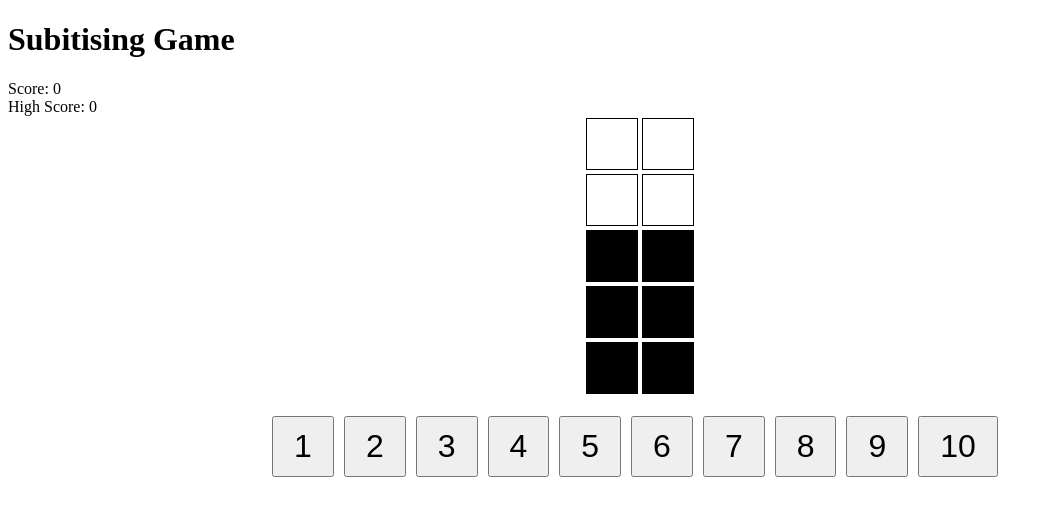
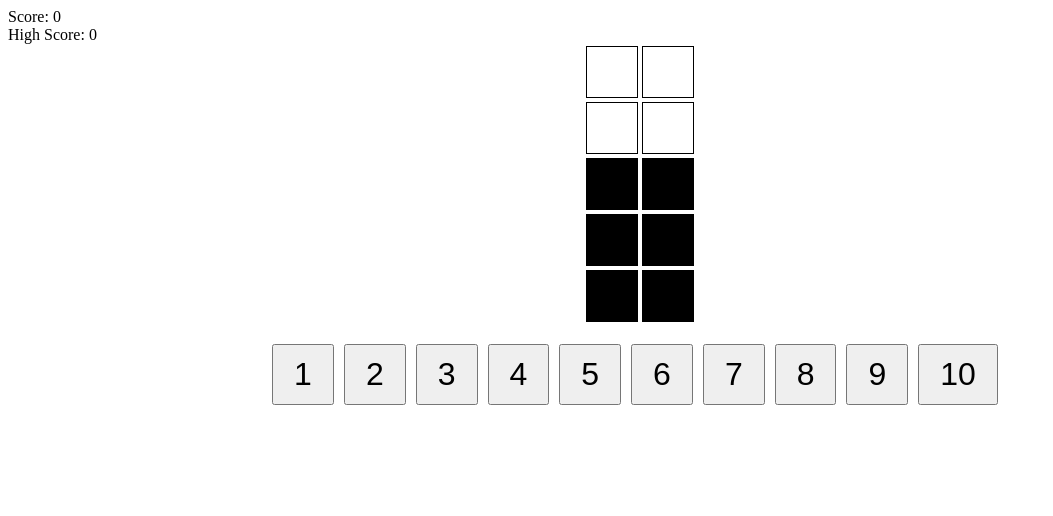
Before and after one commit to ip999/sub, a plain HTML site: page index.html in a window 1280 px wide. Shown: the whole page, without its empty margins (0-1053 px from the left). Drawn offline with Linux system fonts and the light colour scheme.

Commit message:
remove title

```diff
--- a/index.html
+++ b/index.html
@@ -49,7 +49,6 @@
     </style>
   </head>
   <body>
-    <h1>Subitising Game</h1>
     <div id="score">Score: 0</div>
     <div id="highScore">High Score: 0</div>
     <div id="result"></div>
```
